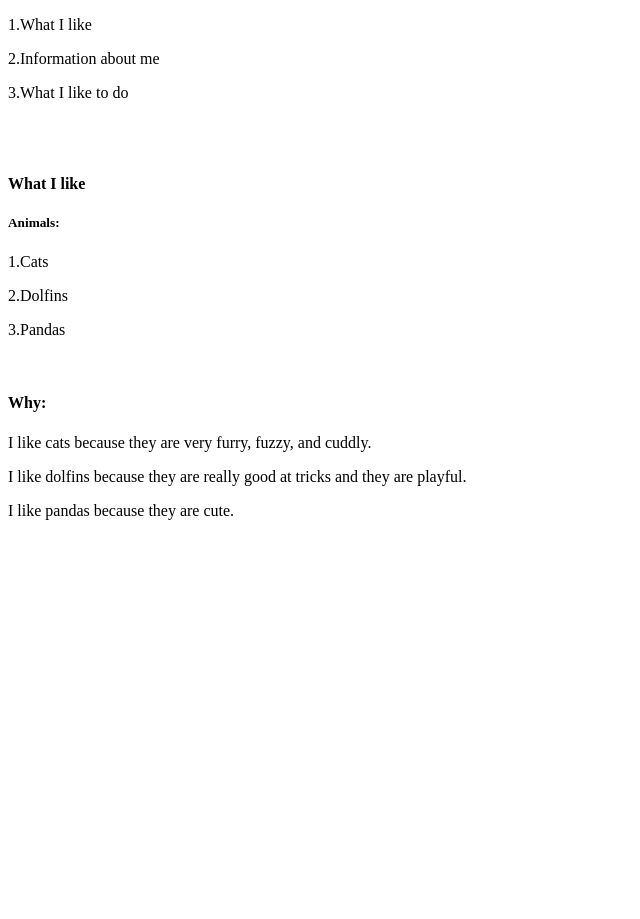
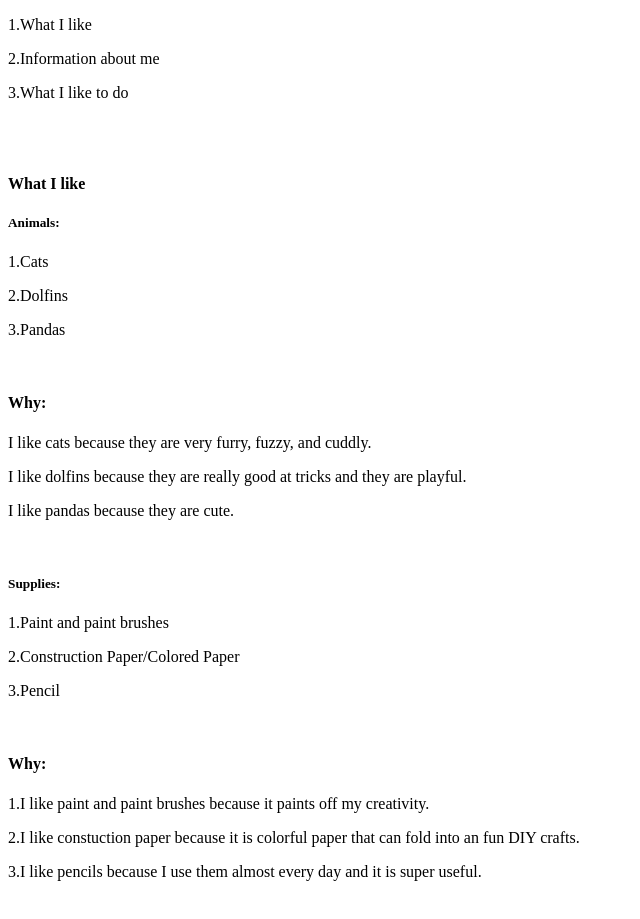
Before and after one commit to AnitaCoder123/All-about-Me, a plain HTML site: page index.html in a window 1280 px wide. Shown: the part 105-1024 px from the top of the page, without its empty margins (0-640 px from the left). Before the commit the page ends 800 px from the top, so only its background shows below. Drawn offline with Linux system fonts and the light colour scheme.

Commit message:
Update index.html

```diff
--- a/index.html
+++ b/index.html
@@ -21,5 +21,16 @@
   <p>I like dolfins because they are really good at tricks and they are playful.</p>
   <p>I like pandas because they are cute.</p>
   <br>
+  <h5>Supplies:</h5>
+  <p>1.Paint and paint brushes</p>
+  <p>2.Construction Paper/Colored Paper</p>
+  <p>3.Pencil</p>
+  <br>
+  <h4>Why:</h4>
+  <p>1.I like paint and paint brushes because it paints off my creativity.</p>
+  <p>2.I like constuction paper because it is colorful paper that can fold into an fun DIY crafts.</p>
+  <p>3.I like pencils because I use them almost every day and it is super useful.</p>
+
+  <br>
 </body>
 </html>
```
